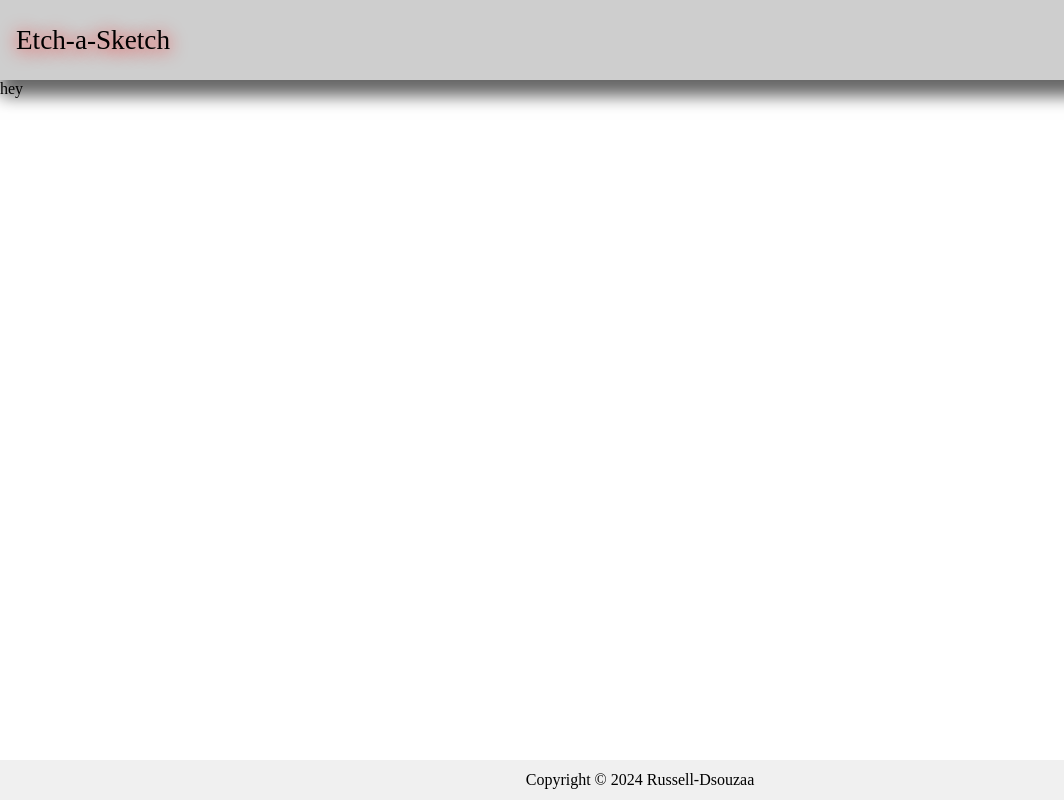
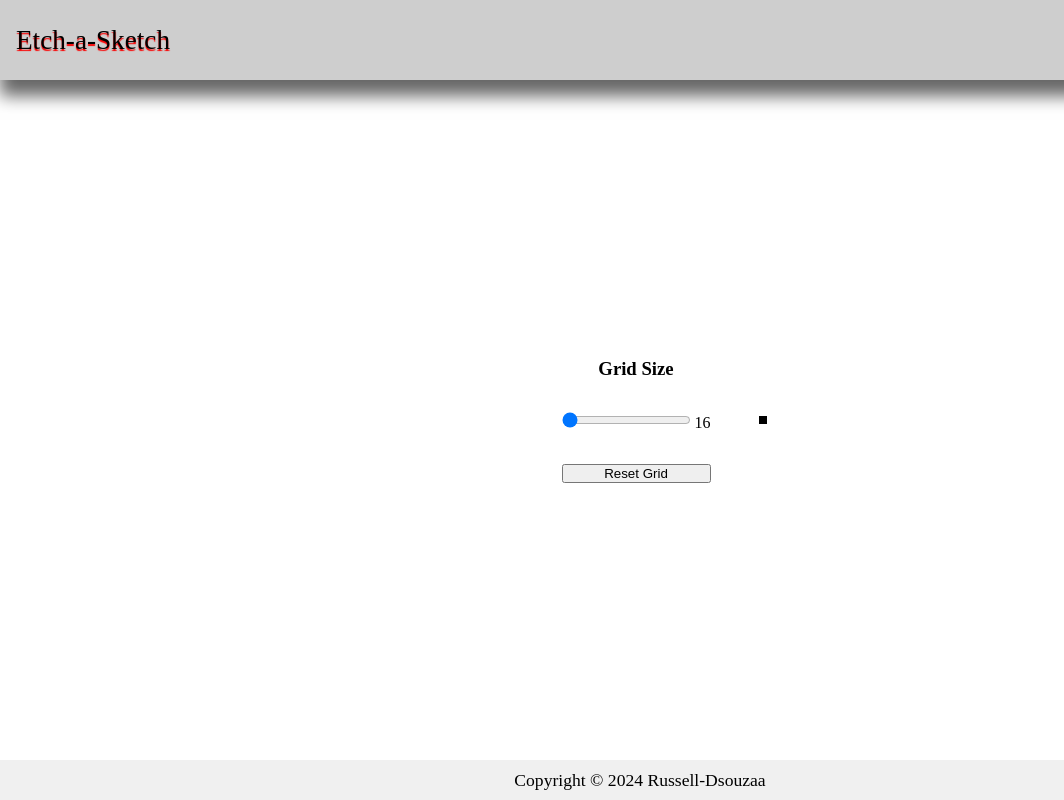
Before and after one commit to Russell-Dsouzaa/etch-a-sketch, a plain HTML site: page index.html in a window 1280 px wide. Shown: the full height of the page, 0-1064 px from the left. Drawn offline with Linux system fonts and the light colour scheme; a web font is replaced by a local one.

Commit message:
Added a slider and a reset button to the "main" HTML element

```diff
--- a/index.html
+++ b/index.html
@@ -17,7 +17,17 @@
             <div class="github">GitHub <i class="fa-brands fa-github"></i> : <a href="https:www.github.com/Russell-Dsouzaa">Russell-Dsouzaa</a></div>
         </header>
         <main>
-            hey
+            <div class="left-column">
+                <h3>Grid Size</h3>
+                <div class="range-value">
+                    <input type = "range" id = rangeInput min = "16" max = "100" value = "16">
+                    <span id = "rangeValue">16</span>
+                </div>
+                <button id = "reset">Reset Grid</button>
+            </div>
+            <div class="right-column">
+                <div class="container"></div>
+            </div>
         </main>
         <footer>
             Copyright &#169 <script>document.write(new Date().getFullYear())</script> Russell-Dsouzaa
--- a/style.css
+++ b/style.css
@@ -42,12 +42,44 @@ header {
     box-shadow: 0 1rem 1rem rgba(0, 0, 0, 0.6);
 }
 
+.headerText {
+    /* font-family: "Henny Penny" , serif; */ /* used the .henny-penny-regular class instead */
+    font-size: 1.7rem;
+    margin-left: 1rem;
+    text-shadow: 0rem 2px 1px rgb(250, 0, 0);  /* the text looks so cool */
+}
+
 .github {
     margin-right: 1.5rem;
 }
 
 main {
     flex: 1;  /* main has grow set to 1, so it grows and fills up the remaining space */
+    display: flex;
+    justify-content: center;
+    align-items: center;
+}
+
+.left-column {
+    display: flex;
+    flex-direction: column;
+    gap: 2rem;
+    padding: 3rem;
+}
+
+h3 {
+    text-align: center;
+}
+
+.container {
+    border: 0.25rem solid black;
+    display: flex;
+    flex-direction: column;
+    background-color: #fff;
+}
+
+.divContainer {
+    display: flex;
 }
 
 footer {
@@ -57,11 +89,5 @@ footer {
     display: flex;
     justify-content: center;
     align-items: center;
+    font-size: 1.1rem;
 }
-
-.headerText {
-    /* font-family: "Henny Penny" , serif; */ /* used the .henny-penny-regular class instead */
-    font-size: 1.7rem;
-    margin-left: 1rem;
-    text-shadow: 0rem 2px 18px red;  /* the text looks so cool */
-}
```
